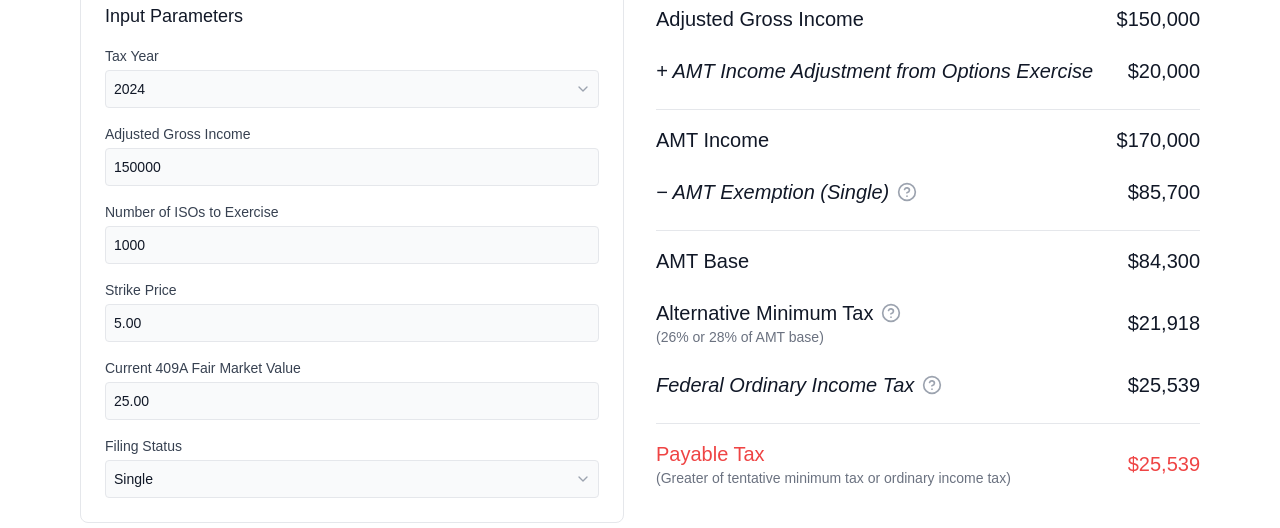
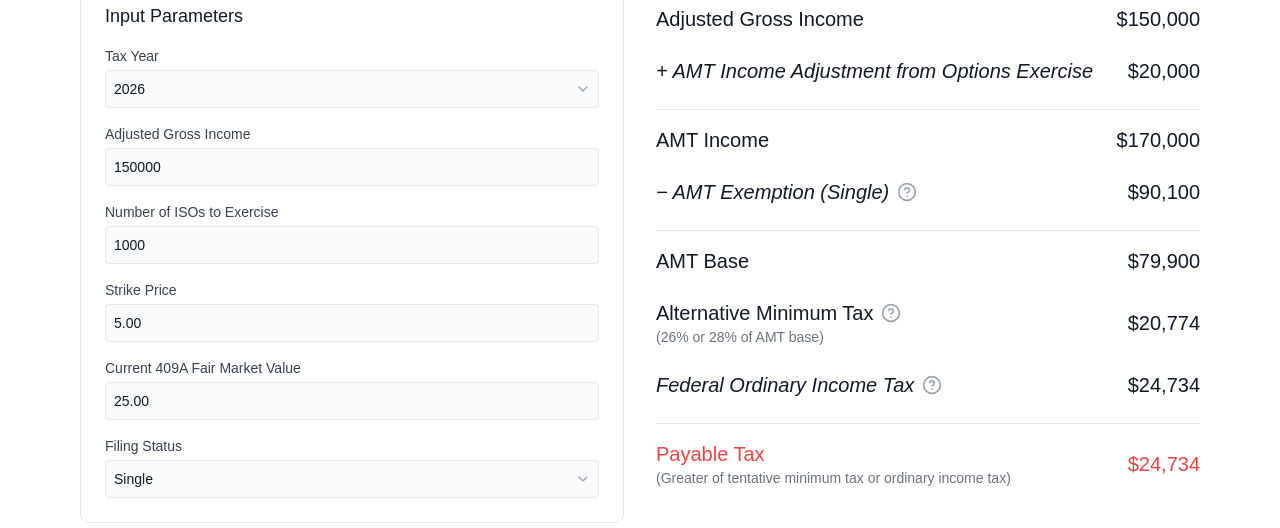
Before and after one commit to prodmason/iso-options-calc, a Next.js app: page / in a window 1280 px wide. Shown: the part 171-699 px from the top of the page. Built offline with nearby package versions, Linux system fonts and the light colour scheme.

Commit message:
Update tax tables for 2026

```diff
--- a/components/OptionCalculator.tsx
+++ b/components/OptionCalculator.tsx
@@ -2,93 +2,59 @@
 import { useState, useEffect } from 'react';
 import { HelpCircle, ChevronDown } from 'lucide-react';
 
-type TaxYear = '2024' | '2025';
 type FilingStatus = 'Single' | 'Head of Household' | 'Married Filing Jointly' | 'Married Filing Separately';
+type TaxYear = '2025' | '2026';
 
+const TAX_YEARS: TaxYear[] = ['2025', '2026'];
+
+// Tax-year tables are from official IRS inflation adjustment releases and revenue procedures.
+// 2027 is intentionally omitted until official IRS tables are available.
 const AMT_PHASEOUT_THRESHOLDS = {
-    '2024': {
-        'Single': 609350,
-        'Head of Household': 609350,
-        'Married Filing Jointly': 1218700,
-        'Married Filing Separately': 609350
-    },
     '2025': {
         'Single': 626350,
         'Head of Household': 626350,
         'Married Filing Jointly': 1252700,
         'Married Filing Separately': 626350
+    },
+    '2026': {
+        'Single': 500000,
+        'Head of Household': 500000,
+        'Married Filing Jointly': 1000000,
+        'Married Filing Separately': 500000
     }
 };
 
 const AMT_EXEMPTIONS = {
-    '2024': {
-        'Single': 85700,
-        'Head of Household': 85700,
-        'Married Filing Jointly': 133300,
-        'Married Filing Separately': 66650
-    },
     '2025': {
         'Single': 88100,
         'Head of Household': 88100,
         'Married Filing Jointly': 137000,
         'Married Filing Separately': 68500
+    },
+    '2026': {
+        'Single': 90100,
+        'Head of Household': 90100,
+        'Married Filing Jointly': 140200,
+        'Married Filing Separately': 70100
     }
 };
 
 const AMT_RATE_THRESHOLDS = {
-    '2024': {
-        'Single': 232600,
-        'Head of Household': 232600,
-        'Married Filing Jointly': 232600,
-        'Married Filing Separately': 116300
-    },
     '2025': {
         'Single': 239100,
         'Head of Household': 239100,
         'Married Filing Jointly': 239100,
         'Married Filing Separately': 119550
+    },
+    '2026': {
+        'Single': 244500,
+        'Head of Household': 244500,
+        'Married Filing Jointly': 244500,
+        'Married Filing Separately': 122250
     }
 };
 
 const TAX_BRACKETS = {
-    '2024': {
-        'Single': [
-            { rate: 0.10, threshold: 0 },
-            { rate: 0.12, threshold: 11600 },
-            { rate: 0.22, threshold: 47150 },
-            { rate: 0.24, threshold: 100525 },
-            { rate: 0.32, threshold: 191950 },
-            { rate: 0.35, threshold: 243725 },
-            { rate: 0.37, threshold: 609350 }
-        ],
-        'Head of Household': [
-            { rate: 0.10, threshold: 0 },
-            { rate: 0.12, threshold: 16550 },
-            { rate: 0.22, threshold: 63100 },
-            { rate: 0.24, threshold: 100500 },
-            { rate: 0.32, threshold: 191950 },
-            { rate: 0.35, threshold: 243700 },
-            { rate: 0.37, threshold: 609350 }
-        ],
-        'Married Filing Jointly': [
-            { rate: 0.10, threshold: 0 },
-            { rate: 0.12, threshold: 23200 },
-            { rate: 0.22, threshold: 94300 },
-            { rate: 0.24, threshold: 201050 },
-            { rate: 0.32, threshold: 383900 },
-            { rate: 0.35, threshold: 487450 },
-            { rate: 0.37, threshold: 731200 }
-        ],
-        'Married Filing Separately': [
-            { rate: 0.10, threshold: 0 },
-            { rate: 0.12, threshold: 11600 },
-            { rate: 0.22, threshold: 47150 },
-            { rate: 0.24, threshold: 100525 },
-            { rate: 0.32, threshold: 191950 },
-            { rate: 0.35, threshold: 243725 },
-            { rate: 0.37, threshold: 365600 }
-        ]
-    },
     '2025': {
         'Single': [
             { rate: 0.10, threshold: 0 },
@@ -126,21 +92,59 @@ const TAX_BRACKETS = {
             { rate: 0.35, threshold: 250525 },
             { rate: 0.37, threshold: 375800 }
         ]
+    },
+    '2026': {
+        'Single': [
+            { rate: 0.10, threshold: 0 },
+            { rate: 0.12, threshold: 12400 },
+            { rate: 0.22, threshold: 50400 },
+            { rate: 0.24, threshold: 105700 },
+            { rate: 0.32, threshold: 201775 },
+            { rate: 0.35, threshold: 256225 },
+            { rate: 0.37, threshold: 640600 }
+        ],
+        'Head of Household': [
+            { rate: 0.10, threshold: 0 },
+            { rate: 0.12, threshold: 17700 },
+            { rate: 0.22, threshold: 67450 },
+            { rate: 0.24, threshold: 105700 },
+            { rate: 0.32, threshold: 201750 },
+            { rate: 0.35, threshold: 256200 },
+            { rate: 0.37, threshold: 640600 }
+        ],
+        'Married Filing Jointly': [
+            { rate: 0.10, threshold: 0 },
+            { rate: 0.12, threshold: 24800 },
+            { rate: 0.22, threshold: 100800 },
+            { rate: 0.24, threshold: 211400 },
+            { rate: 0.32, threshold: 403550 },
+            { rate: 0.35, threshold: 512450 },
+            { rate: 0.37, threshold: 768700 }
+        ],
+        'Married Filing Separately': [
+            { rate: 0.10, threshold: 0 },
+            { rate: 0.12, threshold: 12400 },
+            { rate: 0.22, threshold: 50400 },
+            { rate: 0.24, threshold: 105700 },
+            { rate: 0.32, threshold: 201775 },
+            { rate: 0.35, threshold: 256225 },
+            { rate: 0.37, threshold: 384350 }
+        ]
     }
 };
 
 const STANDARD_DEDUCTIONS = {
-    '2024': {
-        'Single': 14600,
-        'Head of Household': 21900,
-        'Married Filing Jointly': 29200,
-        'Married Filing Separately': 14600
+    '2025': {
+        'Single': 15750,
+        'Head of Household': 23625,
+        'Married Filing Jointly': 31500,
+        'Married Filing Separately': 15750
     },
-    '2025': {
-        'Single': 15000,
-        'Head of Household': 22500,
-        'Married Filing Jointly': 30000,
-        'Married Filing Separately': 15000
+    '2026': {
+        'Single': 16100,
+        'Head of Household': 24150,
+        'Married Filing Jointly': 32200,
+        'Married Filing Separately': 16100
     }
 };
 
@@ -153,7 +157,7 @@ export default function OptionCalculator() {
         shareValue: string;
         filingStatus: FilingStatus;
     }>({
-        taxYear: '2024',
+        taxYear: '2026',
         annualIncome: '150000',
         numISOs: '1000',
         strikePrice: '5.00',
@@ -162,14 +166,14 @@ export default function OptionCalculator() {
     });
 
     const [results, setResults] = useState({
-        income: 215000,
-        adjustment: 9000,
-        amtIncome: 224000,
-        amtExemption: AMT_EXEMPTIONS['2024']['Single'],
-        amtBase: 148100,
-        tentativeMinTax: 38506,
-        ordinaryIncomeTax: 51600,
-        payableTax: 51600
+        income: 150000,
+        adjustment: 20000,
+        amtIncome: 170000,
+        amtExemption: AMT_EXEMPTIONS['2026']['Single'],
+        amtBase: 79900,
+        tentativeMinTax: 20774,
+        ordinaryIncomeTax: 24734,
+        payableTax: 24734
     });
 
     const [showExemptionTooltip, setShowExemptionTooltip] = useState(false);
@@ -280,8 +284,9 @@ export default function OptionCalculator() {
                                         onChange={handleInputChange}
                                         className="w-full p-2 bg-gray-50 rounded text-xs sm:text-sm text-gray-900 border border-gray-200 appearance-none"
                                     >
-                                        <option value="2024">2024</option>
-                                        <option value="2025">2025</option>
+                                        {TAX_YEARS.map((taxYear) => (
+                                            <option key={taxYear} value={taxYear}>{taxYear}</option>
+                                        ))}
                                     </select>
                                     <ChevronDown className="absolute right-2 top-1/2 transform -translate-y-1/2 text-gray-400 h-3 sm:h-4 w-3 sm:w-4" />
                                 </div>
@@ -446,7 +451,7 @@ export default function OptionCalculator() {
                                         <HelpCircle className="h-4 sm:h-5 w-4 sm:w-5 text-gray-400" />
                                         {showTaxRateTooltip && (
                                             <div className="absolute left-0 bottom-full mb-2 w-64 sm:w-80 p-3 bg-gray-800 text-white text-xs sm:text-sm rounded shadow-lg z-10">
-                                                <strong>{inputs.taxYear} {inputs.taxYear === '2024' ? '26%' : '26%'} AMT Tax Rate Income Threshold</strong>
+                                                <strong>{inputs.taxYear} 26% AMT Tax Rate Income Threshold</strong>
                                                 <ul className="mt-2 space-y-1">
                                                     <li>Single or head of household: ${AMT_RATE_THRESHOLDS[inputs.taxYear]['Single'].toLocaleString()}</li>
                                                     <li>Married, filing separately: ${AMT_RATE_THRESHOLDS[inputs.taxYear]['Married Filing Separately'].toLocaleString()}</li>
--- a/package.json
+++ b/package.json
@@ -3,7 +3,7 @@
   "version": "0.1.0",
   "private": true,
   "scripts": {
-    "dev": "next dev --turbopack",
+    "dev": "next dev",
     "build": "next build",
     "start": "next start",
     "lint": "next lint"
```
